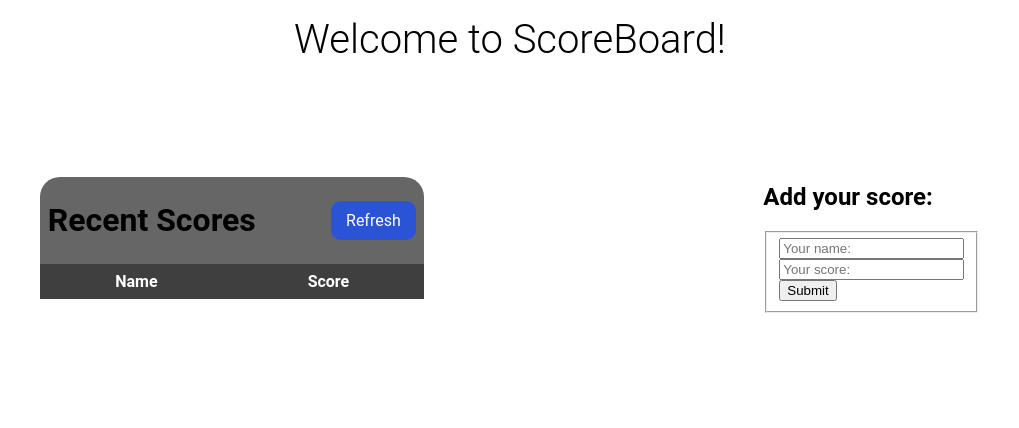
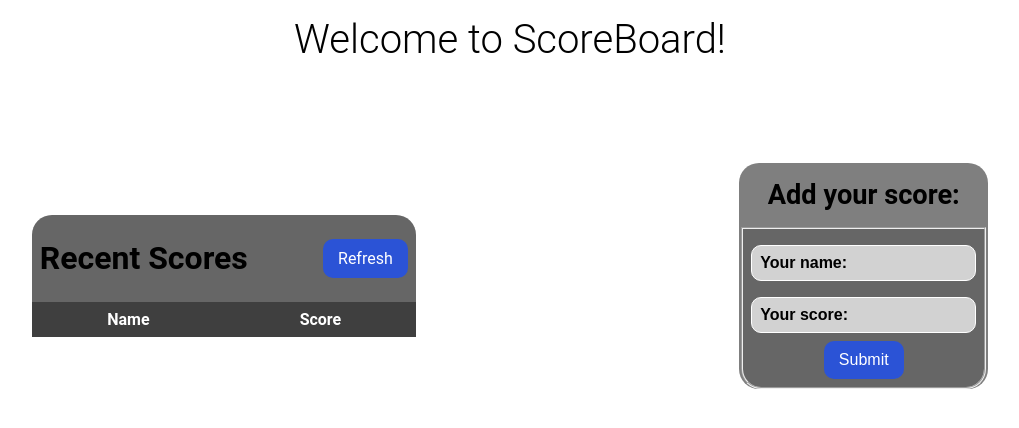
Before and after one commit to carlos-osorio-developer/scoreBoard, a website built with webpack: page src/index.html in a window 1280 px wide. Shown: the whole page, without its empty margins (130-1149 px from the left). Built offline with nearby package versions, Linux system fonts and the light colour scheme; no server answers.

Commit message:
Add styles to NewScore section

```diff
--- a/src/assets/style/stylesheet.scss
+++ b/src/assets/style/stylesheet.scss
@@ -135,6 +135,42 @@ body {
         }
       }
     }
+
+    .new-score{
+      background-color: rgba(0, 0, 0, 0.5);
+      border-radius: 20px;
+
+      h2 {
+        font-size: 1.7rem;
+        margin: 1rem 0;
+        padding: 0;
+        text-align: center;
+      }
+
+      fieldset {
+        display: flex;
+        flex-direction: column;
+        justify-content: center;
+        align-items: center;
+        padding: 0.5rem;
+        background-color: rgba(0, 0, 0, 0.2);
+        border-radius: 0 0 20px 20px;
+
+        .input {
+          margin: 0.5rem 0;
+          padding: 0.5rem;
+          border-radius: 10px;
+          border: 1px solid #fff;
+          font-size: 1rem;
+          background-color: rgba(238, 238, 238, 0.8);
+
+          &::placeholder {
+            color: #000;
+            font-weight: bolder;
+          }
+        }
+      }
+    }
   }
 
 }
--- a/src/index.html
+++ b/src/index.html
@@ -38,15 +38,9 @@
         <h2>Add your score:</h2>
         <form>
           <fieldset>
-            <div>
-              <input type="text" name="name" id="name" placeholder="Your name:">
-            </div>
-            <div>
-              <input type="text" name="score" id="score" placeholder="Your score:">
-            </div>
-            <div>
-              <input id="submit-button" type="submit" value="Submit">
-            </div>
+            <input type="text" class="input" name="name" id="name" placeholder="Your name:">
+            <input type="text" class="input" name="score" id="score" placeholder="Your score:">
+            <input id="submit-button" class="button" type="submit" value="Submit">
           </fieldset>
       </div>
     </main>
```
